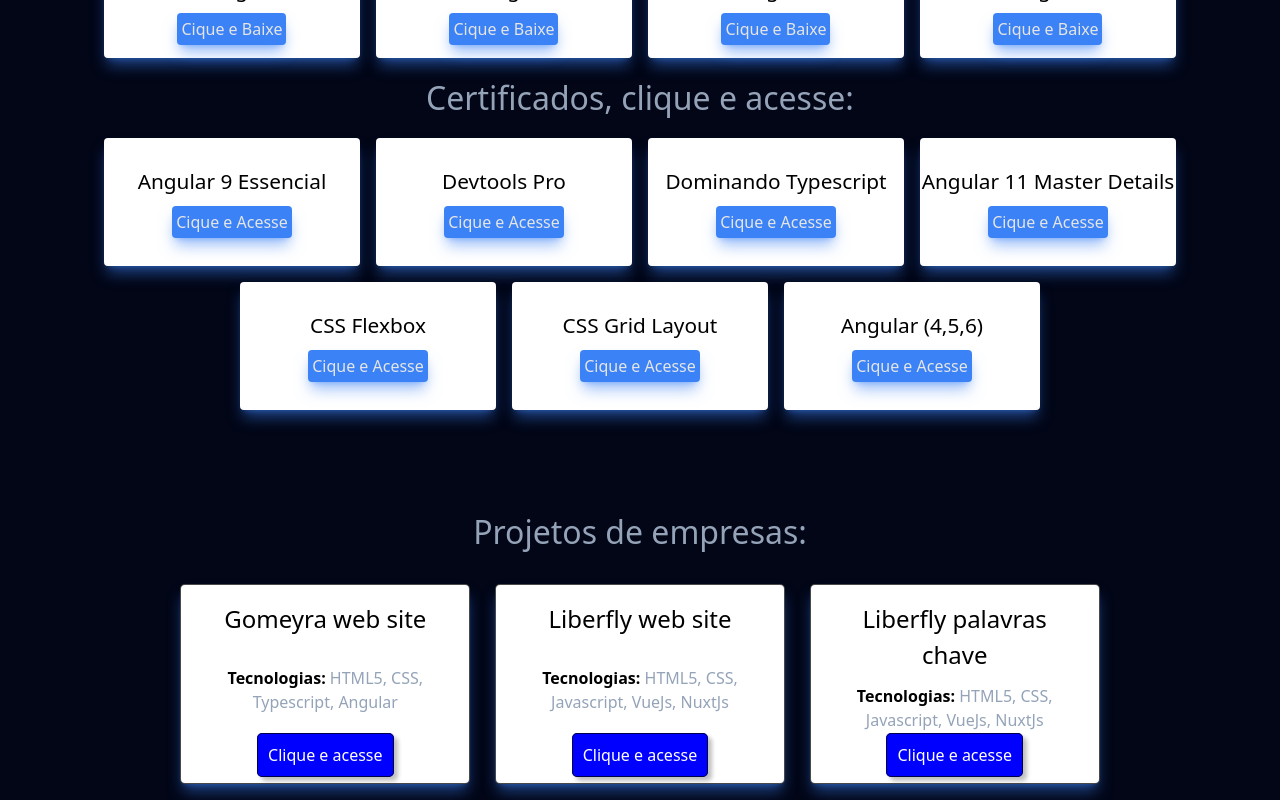
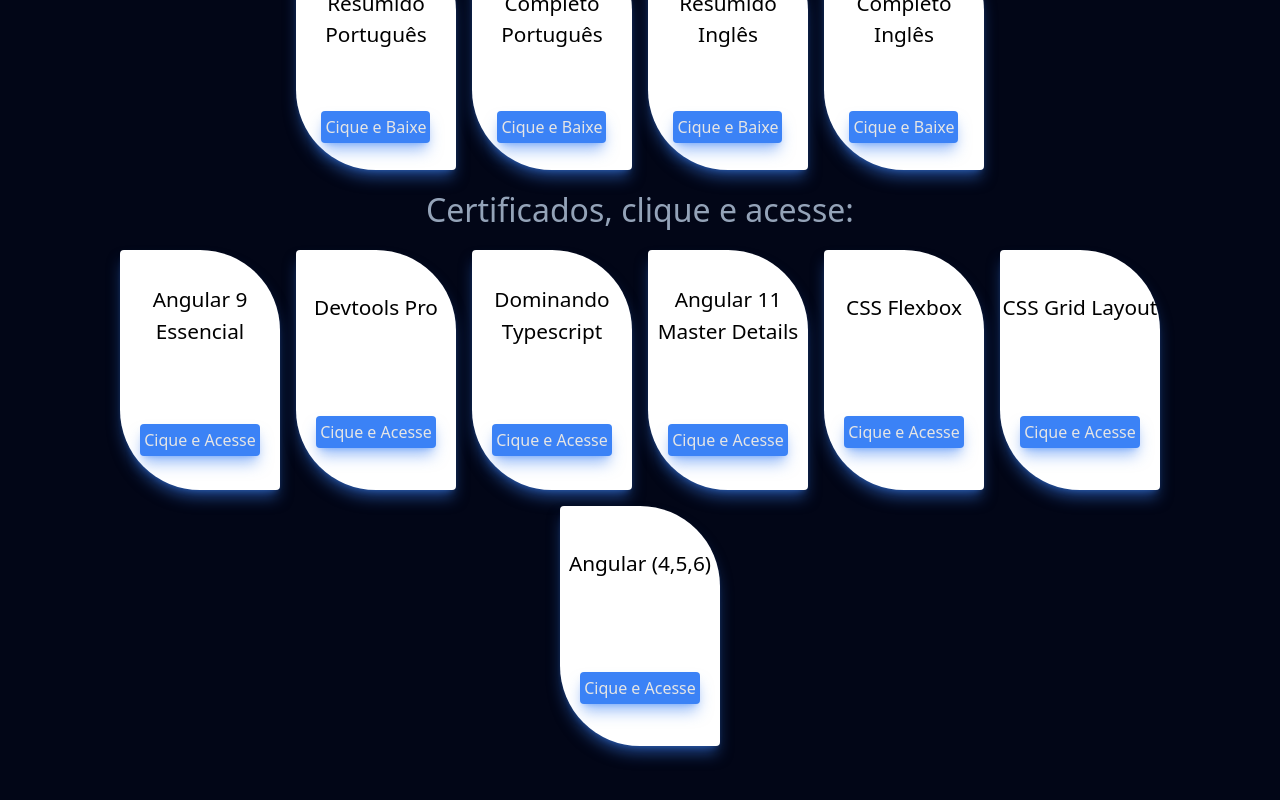
Before and after one commit to gleysonareas/gleysonareas, a Nuxt app: page / in a window 1280 px wide. Shown: the part 620-1420 px from the top of the page. Built offline with nearby package versions, Linux system fonts and the light colour scheme.

Commit message:
update project

```diff
--- a/components/Home/Documents/Content.vue
+++ b/components/Home/Documents/Content.vue
@@ -1,9 +1,7 @@
 <template>
   <div class="documents mt-32">
     <h1>Alguns Documentos & Certificados</h1>
-    <h2>
-      Curriculos, clique e baixe de acordo com seu idioma e necessidade:
-    </h2>
+    <h2>Curriculos, clique e baixe de acordo com seu idioma e necessidade:</h2>
     <section class="flex flex-wrap justify-center gap-4">
       <div :class="cardStyle" v-for="(item, id) in documents" :key="id">
         <p>{{ item.name }}</p>
@@ -14,14 +12,16 @@
     <section class="flex flex-wrap justify-center gap-4">
       <div :class="cardStyle" v-for="(item, id) in certificate" :key="id">
         <p>{{ item.name }}</p>
-        <a target="_blank" :class="linkStyle" :href="item.link">Cique e Acesse</a>
+        <a target="_blank" :class="linkStyle" :href="item.link"
+          >Cique e Acesse</a
+        >
       </div>
     </section>
   </div>
 </template>
 <script setup lang="ts">
 const cardStyle = ref<string>(
-  `gap-2 document-card flex flex-col justify-center items-center w-64 h-32 bg-white rounded border-solid border-1 border-slate-950 shadow-lg shadow-blue-500/50`
+  `gap-2 document-card flex flex-col justify-center items-center bg-white rounded border-solid border-1 border-slate-950 shadow-lg shadow-blue-500/50`
 );
 const linkStyle = ref<string>(
   `rounded p-1 bg-blue-500 shadow-lg shadow-blue-500/50 text-neutral-200`
@@ -76,6 +76,16 @@ const certificate = ref<any[]>([
 ]);
 </script>
 <style scoped lang="scss">
+.document-card {
+  display: flex;
+  flex-direction: column;
+  justify-content: space-around;
+  border-top-right-radius: 5rem;
+  border-bottom-left-radius: 5rem;
+  height: 15rem;
+  width: 10rem;
+}
+
 h1 {
   color: #fff;
   font-weight: 700;
--- a/components/Home/Project/Content.vue
+++ b/components/Home/Project/Content.vue
@@ -2,14 +2,22 @@
   <div class="projects">
     <p>Projetos de empresas:</p>
     <div class="projects__content">
-      <div class="projects__content__item shadow-lg shadow-blue-500/50" v-for="(item, id) in workProjects" :key="id">
+      <div
+        class="projects__content__item shadow-lg shadow-blue-500/50"
+        v-for="(item, id) in workProjects"
+        :key="id"
+      >
         <CardContent :data="item" />
       </div>
     </div>
 
     <p>Projetos de estudos:</p>
     <div class="projects__content">
-      <div class="projects__content__item shadow-lg shadow-blue-500/50" v-for="(item, id) in studyProjects" :key="id">
+      <div
+        class="projects__content__item shadow-lg shadow-blue-500/50"
+        v-for="(item, id) in studyProjects"
+        :key="id"
+      >
         <CardContent :data="item" />
       </div>
     </div>
@@ -23,7 +31,6 @@ import { ProjectsStudy } from "../../../utils/consts/projects-study";
 
 const workProjects = ref<any>(projectsWork);
 const studyProjects = ref<any>(ProjectsStudy);
-
 </script>
 
 <style scoped lang="scss">
@@ -55,13 +62,14 @@ const studyProjects = ref<any>(ProjectsStudy);
       border-radius: 5px;
       display: flex;
       flex-direction: column;
-      max-width: 290px;
-      width: 100%;
-      height: 200px;
       align-items: center;
-      justify-content: center;
       background-color: #fff;
       margin: 1.3%;
+      justify-content: space-around;
+      border-top-right-radius: 5rem;
+      border-bottom-left-radius: 5rem;
+      height: 15rem;
+      width: 15rem;
     }
   }
 }
```
